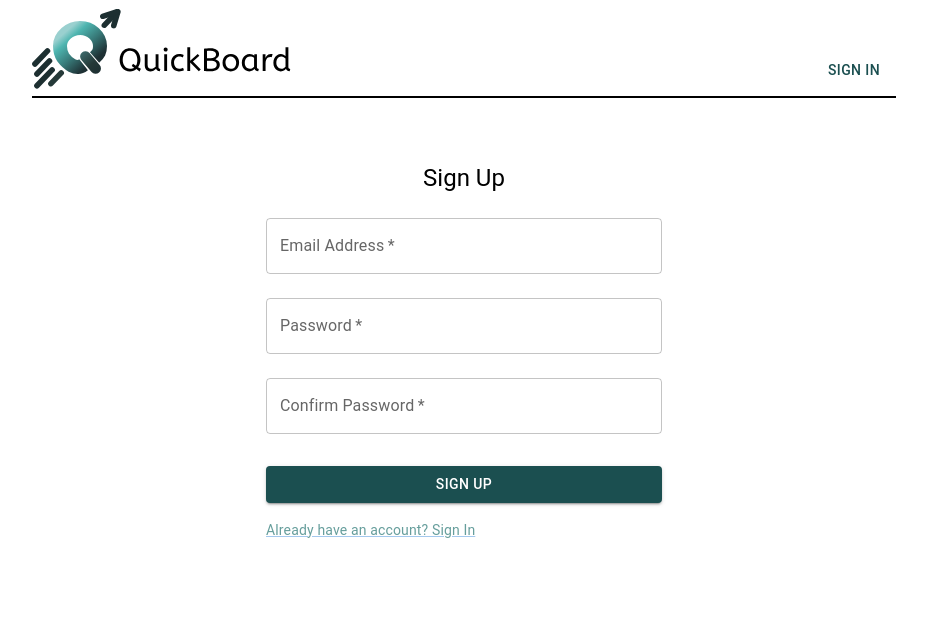
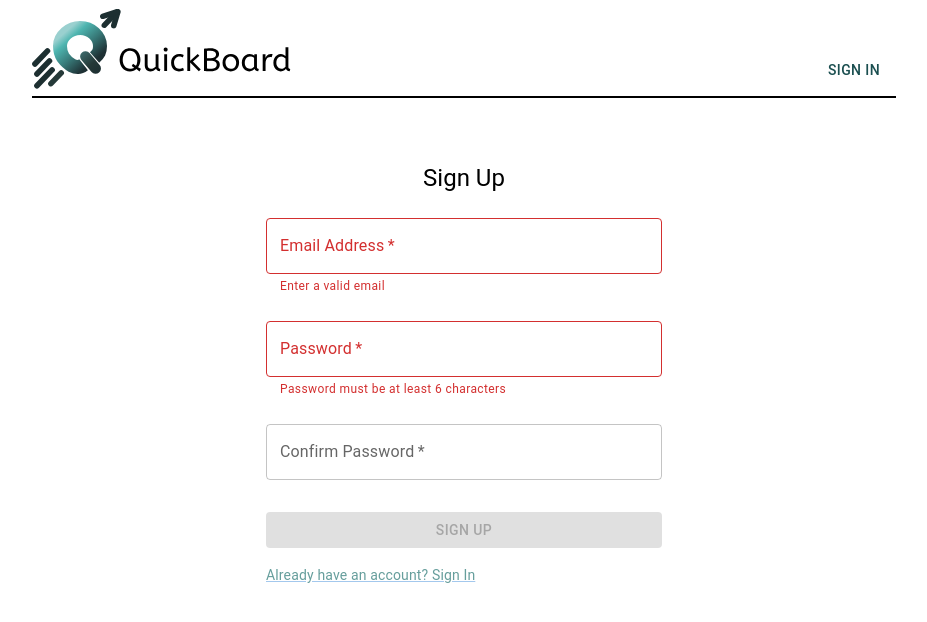
Before and after one commit to h3770k1k1/kanban-app, a React (Create React App) app: page /sign-up in a window 1280 px wide. Shown: the top 622 px of the page, without its empty margins (176-1103 px from the left). Built offline with nearby package versions, Linux system fonts and the light colour scheme; no server answers.

Commit message:
add form validation to sign up

```diff
--- a/src/components/SignUp.js
+++ b/src/components/SignUp.js
@@ -15,6 +15,7 @@ import { auth } from '../FirebaseConfig';
 import { useNavigate } from 'react-router-dom';
 import { useAuth } from "./AuthContext";
 import SignInInfo from './SignInInfo';
+import { validateForm } from './formValidation';
 
 const SignUp = () => {
     const theme = useTheme();
@@ -25,6 +26,8 @@ const SignUp = () => {
     const [error, setError] = useState('');
     const [success, setSuccess] = useState(false);
     const { user } = useAuth();
+
+    const { isValid, isEmailValid, isPasswordValid, isPasswordsMatch } = validateForm(email, password, confirmPassword);
 
     const handleSignUp = async (e) => {
         e.preventDefault();
@@ -80,6 +83,8 @@ const SignUp = () => {
                         color="primary"
                         value={email}
                         onChange={(e) => setEmail(e.target.value)}
+                        error={!isEmailValid}
+                        helperText={!isEmailValid ? 'Enter a valid email' : ''}
                     />
                     <TextField
                         margin="normal"
@@ -93,6 +98,8 @@ const SignUp = () => {
                         color="primary"
                         value={password}
                         onChange={(e) => setPassword(e.target.value)}
+                        error={!isPasswordValid}
+                        helperText={!isPasswordValid ? 'Password must be at least 6 characters' : ''}
                     />
                     <TextField
                         margin="normal"
@@ -106,12 +113,20 @@ const SignUp = () => {
                         color="primary"
                         value={confirmPassword}
                         onChange={(e) => setConfirmPassword(e.target.value)}
+                        error={!isPasswordsMatch}
+                        helperText={!isPasswordsMatch ? 'Passwords do not match' : ''}
                     />
                     <Button
                         type="submit"
                         fullWidth
                         variant="contained"
-                        sx={{ mt: 3, mb: 2, backgroundColor: theme.palette.darkGreen.main }}
+                        sx={{
+                            mt: 3, mb: 2,
+                            backgroundColor: isValid
+                                ? theme.palette.darkGreen.main
+                                : theme.palette.grey[400],
+                        }}
+                        disabled={!isValid}
                     >
                         Sign Up
                     </Button>
--- /dev/null
+++ b/src/components/formValidation.js
@@ -0,0 +1,12 @@
+export const validateForm = (email, password, confirmPassword) => {
+    const isEmailValid = email.includes('@');
+    const isPasswordValid = password.length >= 6;
+    const isPasswordsMatch = password === confirmPassword;
+
+    return {
+        isValid: isEmailValid && isPasswordValid && isPasswordsMatch,
+        isEmailValid,
+        isPasswordValid,
+        isPasswordsMatch,
+    };
+};
```
Also changed, not shown: src/components/SignIn.js (line endings or trailing spaces).
